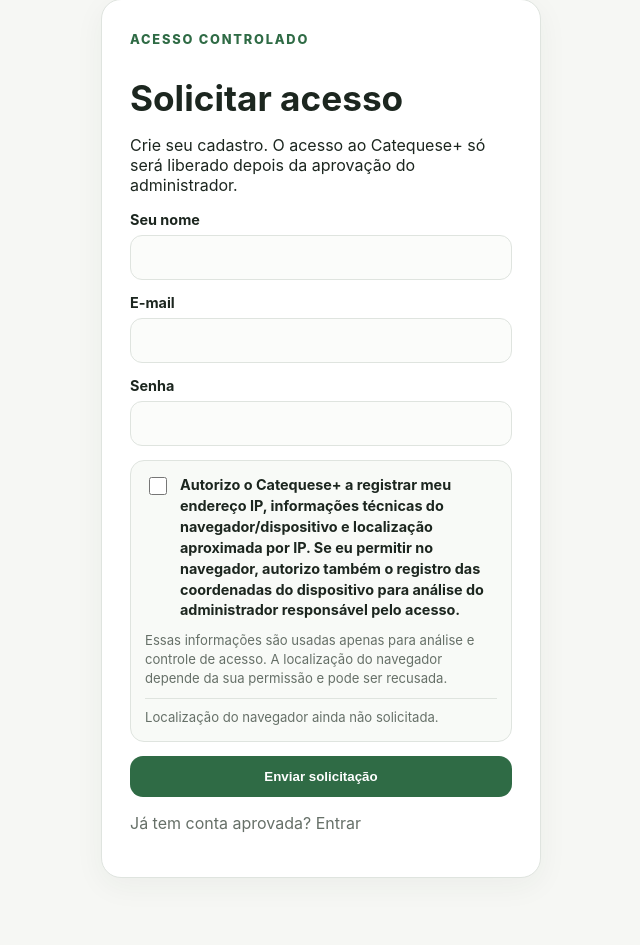
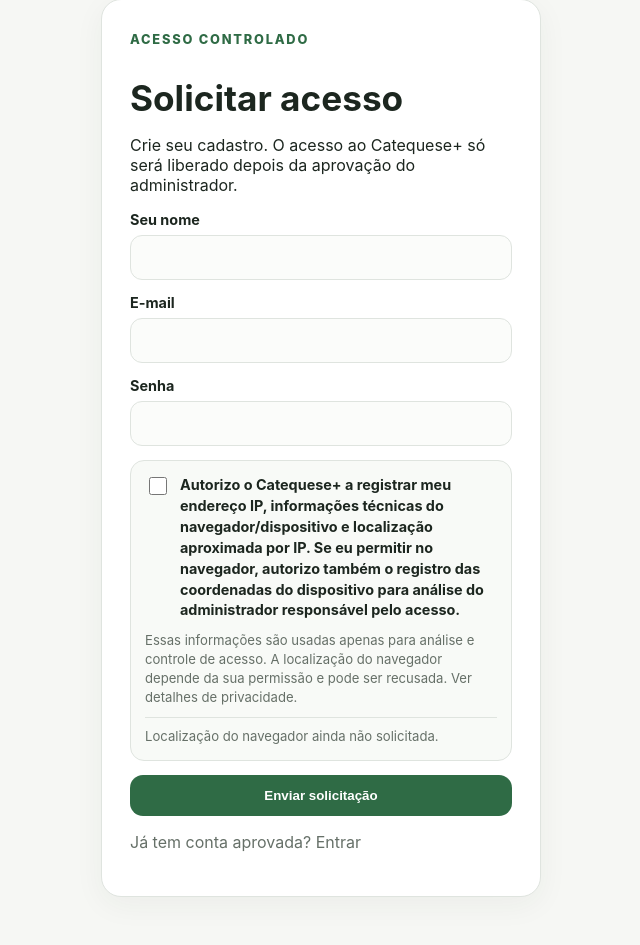
Before and after one commit to JokaSouzaDev/catequese-plus, a Flask app: page /cadastro in a window 1280 px wide. Shown: the part 149-1094 px from the top of the page, without its empty margins (319-959 px from the left). Before the commit the page ends 1027 px from the top, so only its background shows below. Run offline with Flask 3, Linux system fonts and the light colour scheme; some libraries are stand-ins or nearby versions.

Commit message:
Link registration consent to privacy notice

```diff
--- a/templates/register.html
+++ b/templates/register.html
@@ -33,7 +33,7 @@
       </label>
       <p class="privacy-note">
         Essas informações são usadas apenas para análise e controle de acesso. A localização do navegador
-        depende da sua permissão e pode ser recusada.
+        depende da sua permissão e pode ser recusada. <a href="{{ url_for('privacy') }}" target="_blank" rel="noopener">Ver detalhes de privacidade</a>.
       </p>
       <div id="locationStatus" class="location-status">Localização do navegador ainda não solicitada.</div>
     </div>
```
